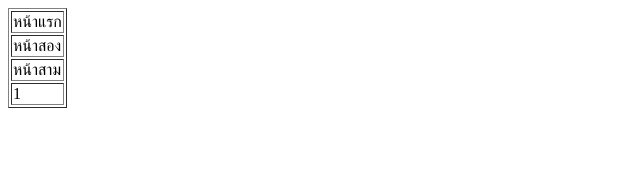
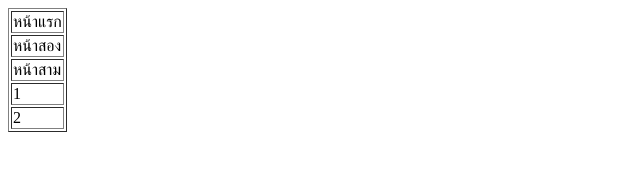
Before and after one commit to Kim-Juhyun/testgit, a plain HTML site: page index.html in a window 1280 px wide. Shown: the full height of the page, 0-640 px from the left. Drawn offline with Linux system fonts and the light colour scheme.

Commit message:
munethai 12

```diff
--- a/index.html
+++ b/index.html
@@ -24,6 +24,12 @@
 			<td>
 				1
 			</td>
+		</tr>
+		<tr>
+			<td>
+				2
+			</td>
+		</tr>
 	</table>
 </body>
 </html>
```
